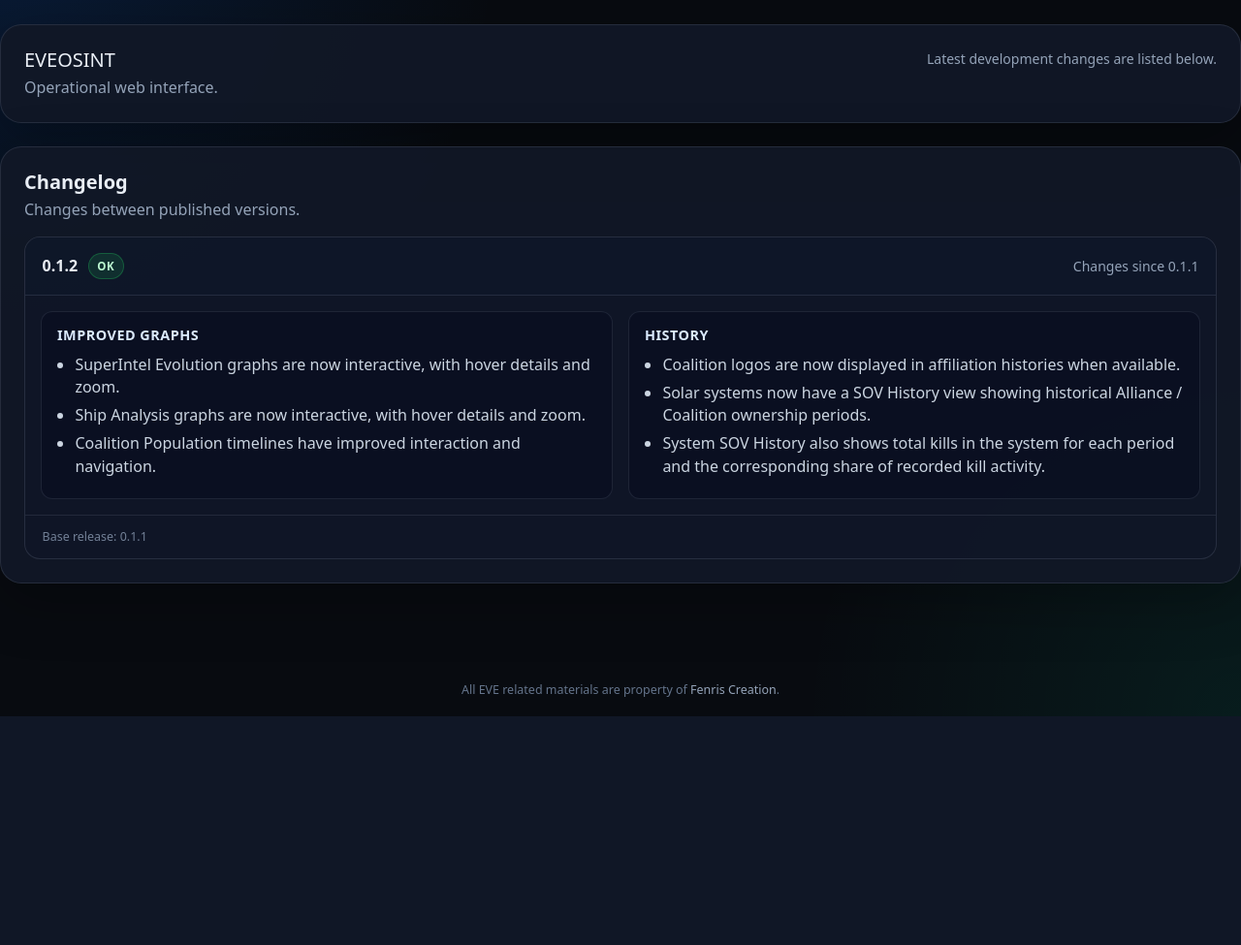
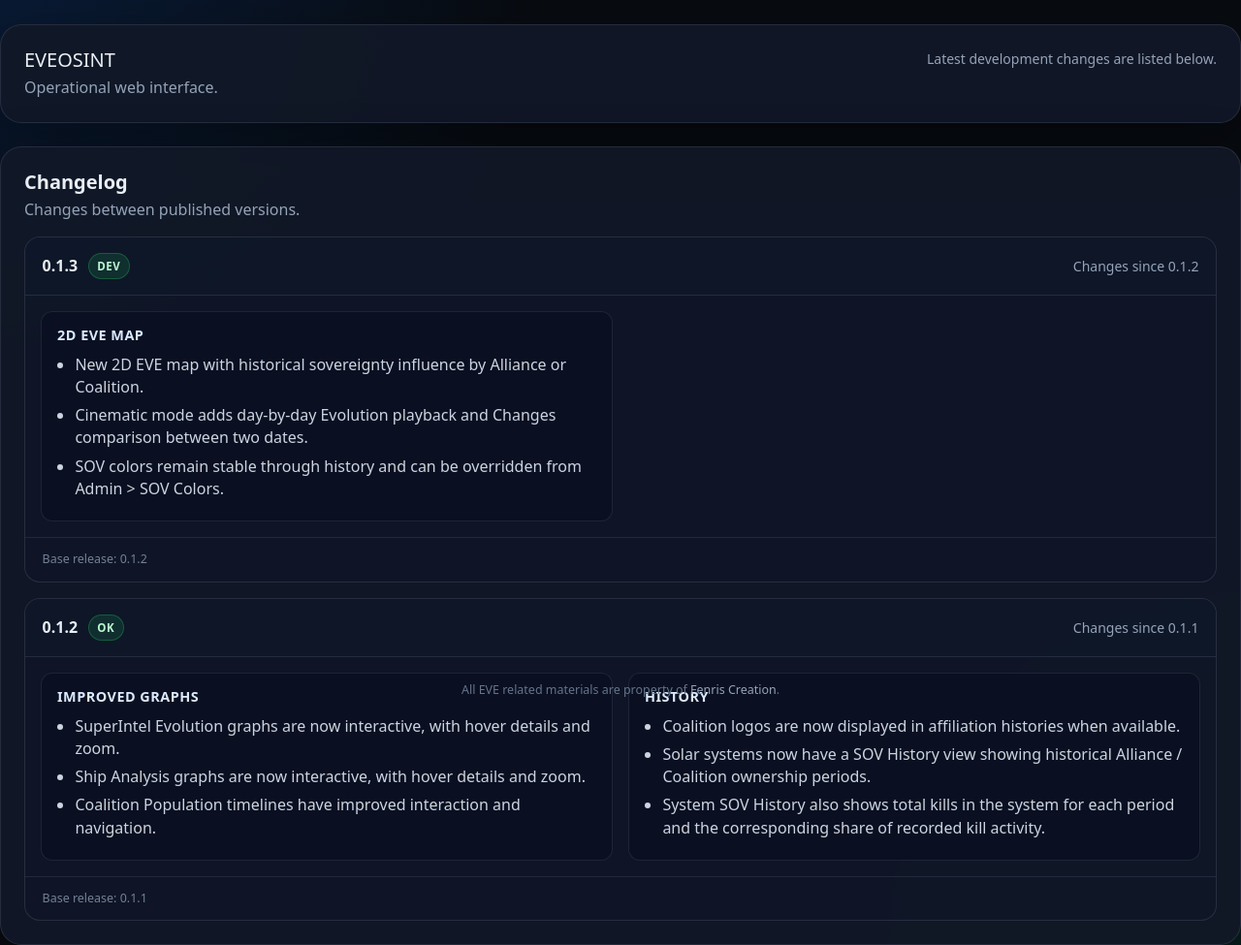
Before and after one commit to DictateurImperator/EVEOSINT, a FastAPI app: template web/templates/home.html in a window 1280 px wide. Shown: the part 61-1036 px from the top of the page at 97% size. Before the commit the page ends 800 px from the top, so only its background shows below. Run offline with FastAPI, Linux system fonts and the light colour scheme; the template is opened without the code that fills it, so the values that code supplies are empty; parts of the project's set-up code (start-up, migrations or seed data) failed here and were passed over; some libraries are stand-ins or nearby versions.

Commit message:
Add 0.1.3 development changelog entry for 2D map

```diff
--- a/web/templates/home.html
+++ b/web/templates/home.html
@@ -129,6 +129,29 @@
     </div>
   </div>
 
+  <article class="changelog-version mb-3">
+    <div class="changelog-version-head">
+      <div class="changelog-version-title">
+        <span class="fw-bold">0.1.3</span>
+        <span class="changelog-status">DEV</span>
+      </div>
+      <div class="muted-line small">Changes since 0.1.2</div>
+    </div>
+
+    <div class="changelog-grid">
+      <section class="changelog-group">
+        <h3>2D EVE Map</h3>
+        <ul>
+          <li>New 2D EVE map with historical sovereignty influence by Alliance or Coalition.</li>
+          <li>Cinematic mode adds day-by-day Evolution playback and Changes comparison between two dates.</li>
+          <li>SOV colors remain stable through history and can be overridden from Admin &gt; SOV Colors.</li>
+        </ul>
+      </section>
+    </div>
+
+    <div class="changelog-base">Base release: 0.1.2</div>
+  </article>
+
   <article class="changelog-version">
     <div class="changelog-version-head">
       <div class="changelog-version-title">
```
